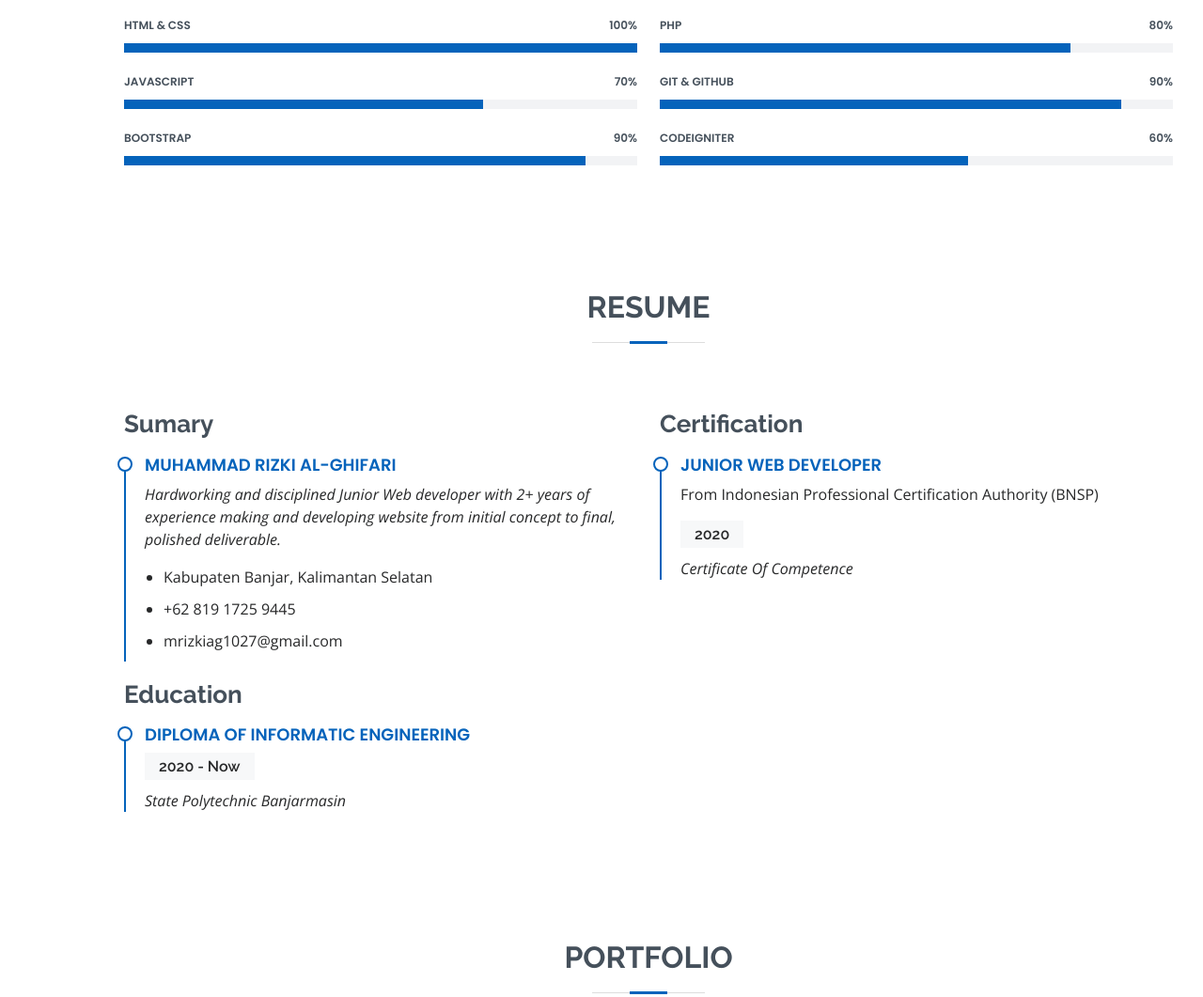
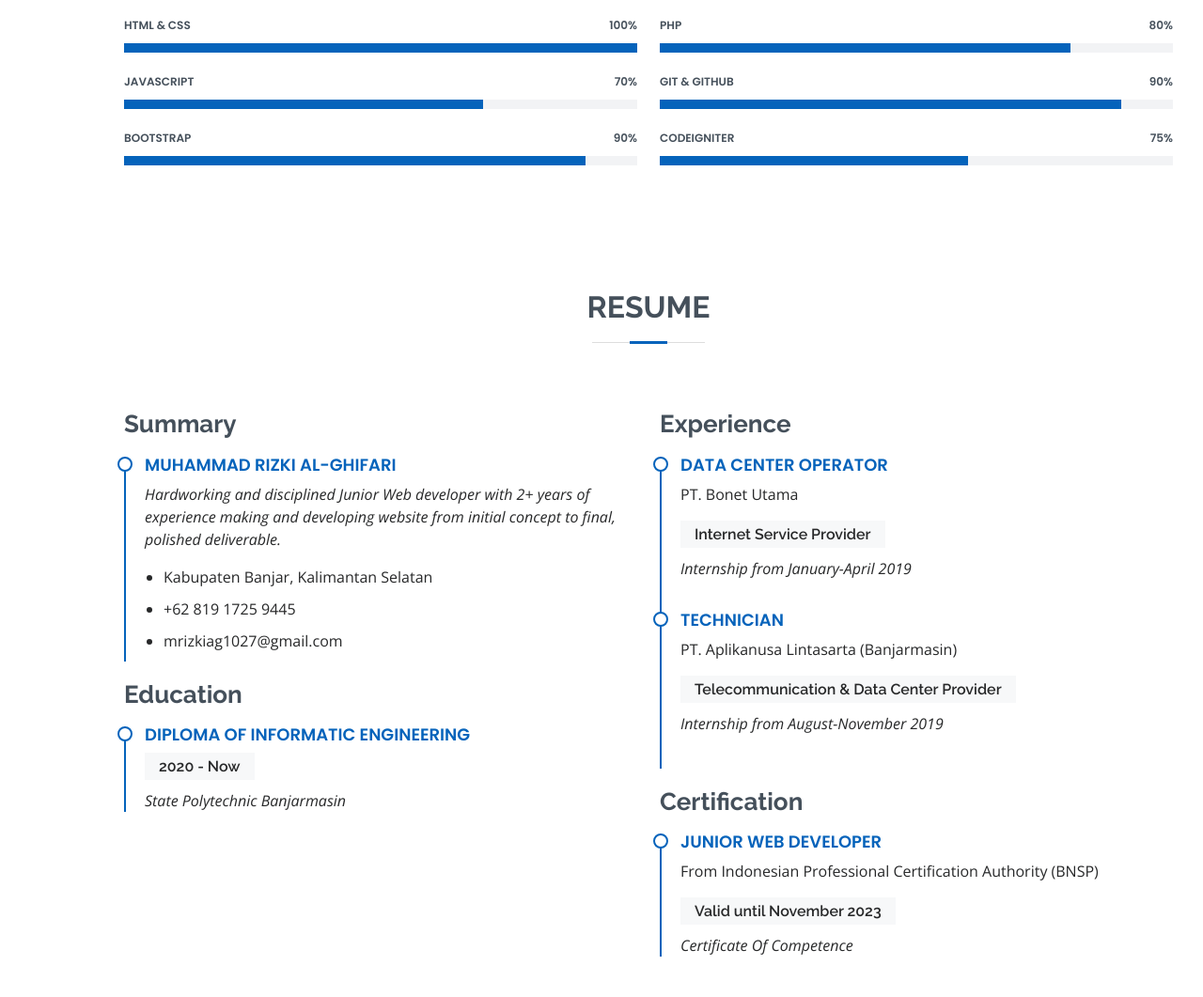
Before and after one commit to MRizkiAG/portfolio, a plain HTML site: page index.html in a window 1280 px wide. Shown: the part 1360-2421 px from the top of the page at 94% size. Drawn offline with nearby package versions, Linux system fonts and the light colour scheme.

Commit message:
Update index.html
tambah experience
update certification
update skill

```diff
--- a/index.html
+++ b/index.html
@@ -96,7 +96,7 @@
             <img src="assets/img/rizki-profile-img.jpg" class="img-fluid" alt="">
           </div>
           <div class="col-lg-8 pt-4 pt-lg-0 content">
-            <h3>Junior Web Developer.</h3>
+            <h3>Junior Web Developer</h3>
             <!-- <p class="fst-italic">
               Lorem ipsum dolor sit amet, consectetur adipiscing elit, sed do eiusmod tempor incididunt ut labore et
               dolore
@@ -247,7 +247,7 @@
             </div>
 
             <div class="progress">
-              <span class="skill">Codeigniter <i class="val">60%</i></span>
+              <span class="skill">Codeigniter <i class="val">75%</i></span>
               <div class="progress-bar-wrap">
                 <div class="progress-bar" role="progressbar" aria-valuenow="60" aria-valuemin="0" aria-valuemax="100">
                 </div>
@@ -274,7 +274,7 @@
 
         <div class="row">
           <div class="col-lg-6">
-            <h3 class="resume-title">Sumary</h3>
+            <h3 class="resume-title">Summary</h3>
             <div class="resume-item pb-0">
               <h4>Muhammad Rizki Al-Ghifari</h4>
               <p><em>Hardworking and disciplined Junior Web developer with 2+ years of experience making and developing
@@ -304,11 +304,24 @@
             </div> -->
           </div>
           <div class="col-lg-6">
+            <h3 class="resume-title">Experience</h3>
+            <div class="resume-item">
+              <h4>Data Center Operator</h4>
+              <p>PT. Bonet Utama</p>
+              <h5>Internet Service Provider</h5>
+              <p><em>Internship from January-April 2019</em></p>
+            </div>
+            <div class="resume-item">
+              <h4>Technician</h4>
+              <p>PT. Aplikanusa Lintasarta (Banjarmasin)</p>
+              <h5>Telecommunication & Data Center Provider</h5>
+              <p><em>Internship from August-November 2019</em></p>
+            </div>
             <h3 class="resume-title">Certification</h3>
             <div class="resume-item">
               <h4>Junior Web Developer</h4>
               <p>From Indonesian Professional Certification Authority (BNSP)</p>
-              <h5>2020</h5>
+              <h5>Valid until November 2023</h5>
               <p><em>Certificate Of Competence</em></p>
               <!-- <ul>
                 <li>Lead in the design, development, and implementation of the graphic, layout, and production
```
